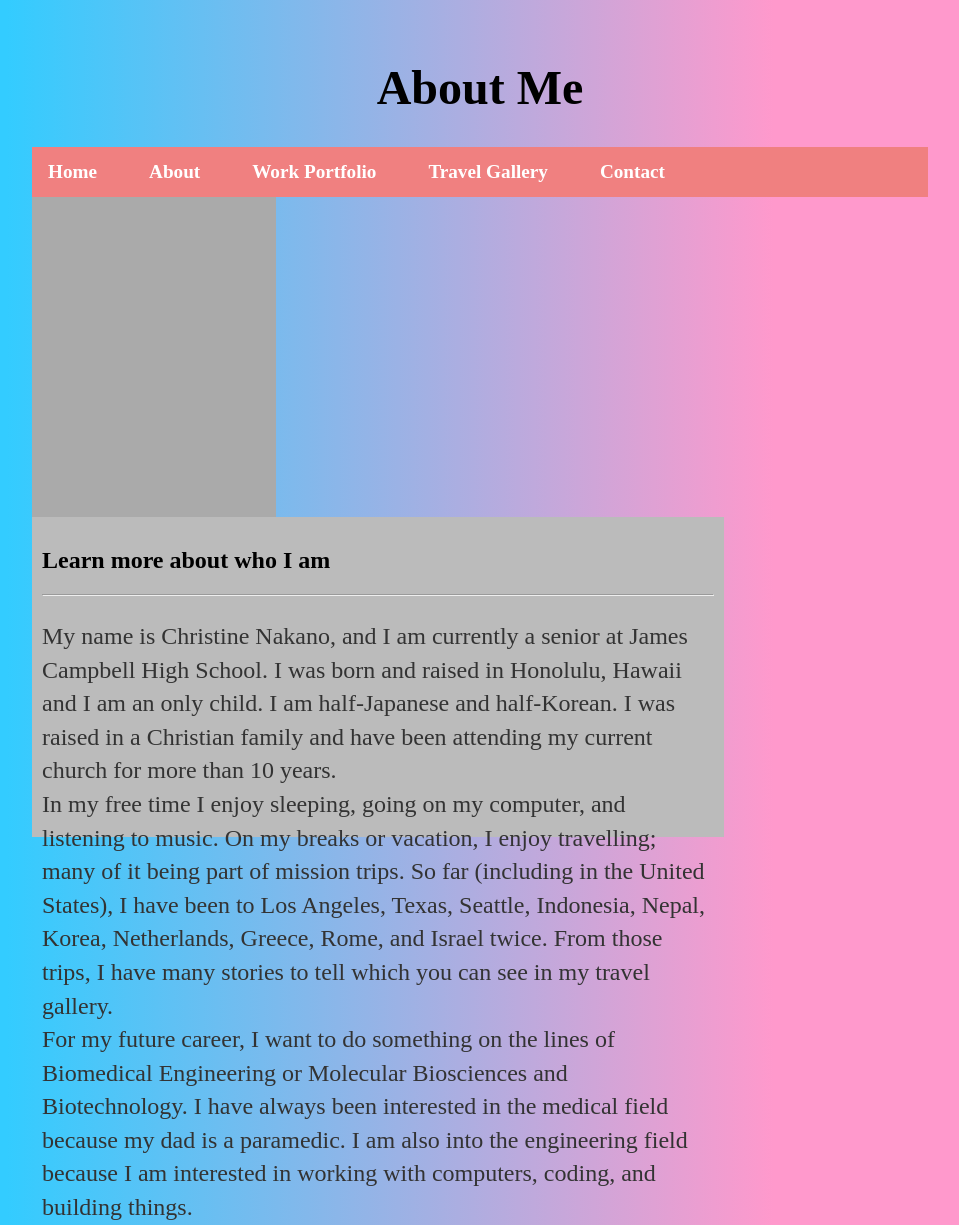
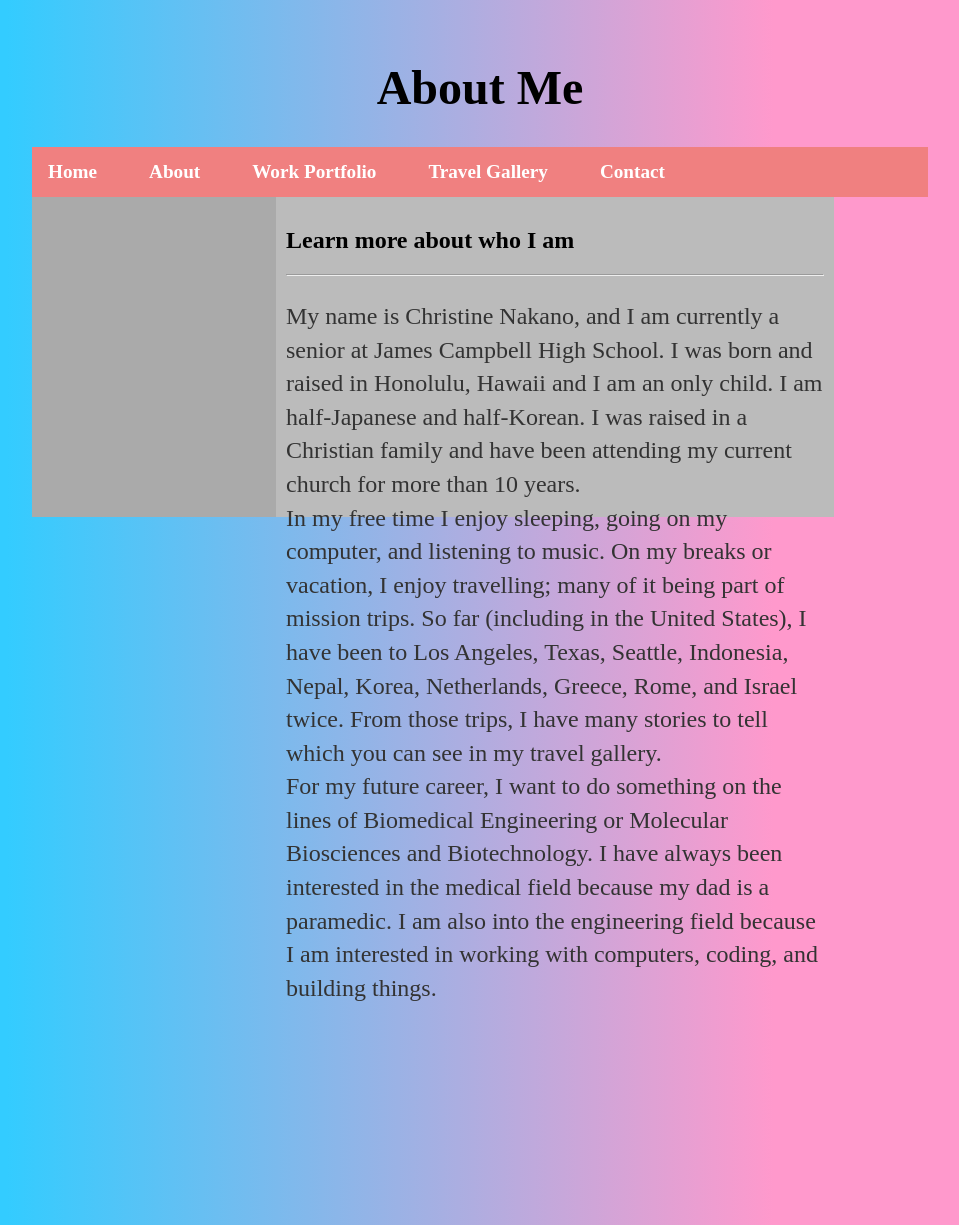
Before and after one commit to CNakano7/CNakano7.github.io, a Jekyll site: the page About/index.html, which Jekyll copies as it is, in a window 1280 px wide. Shown: the whole page, without its empty margins (160-1119 px from the left). Built offline with Jekyll 4.4.1, drawn with Linux system fonts in a browser that asks for light colours.

Commit message:
Update index.html

```diff
--- a/About/index.html
+++ b/About/index.html
@@ -28,7 +28,7 @@
 .column {
   float: left;
   padding: 10px;
-  height: 300px; /* Should be removed. Only for demonstration */
+  height: 300px;
 }
 
 .left {
@@ -36,7 +36,7 @@
 }
 
 .right {
-  width: 75%;
+  width: 60%;
 }
 
 /* Clear floats after the columns */
```
